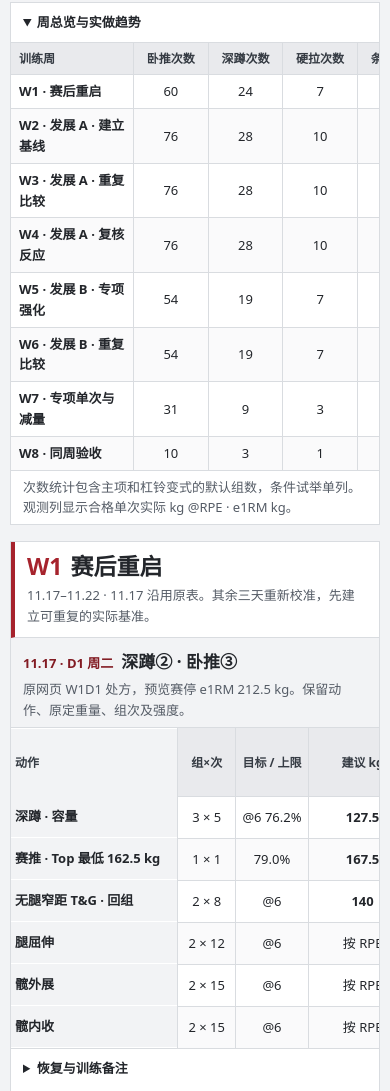
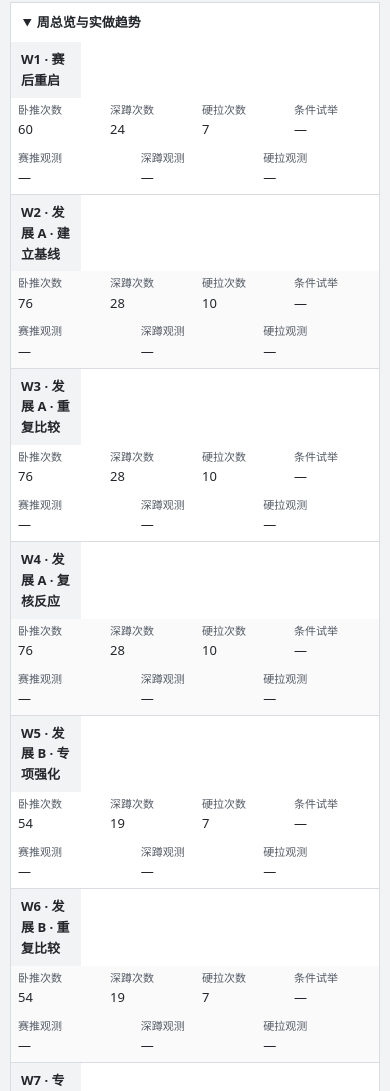
Before and after one commit to q2563114335-eng/8-week-powerlifting-plan, a plain HTML site: page index.html in a window 390 px wide. Shown: the part 484-1575 px from the top of the page. Drawn offline with Linux system fonts and the light colour scheme.

Commit message:
Make daily training tables fit mobile screens

```diff
--- a/index.html
+++ b/index.html
@@ -101,15 +101,77 @@ tbody tr:nth-child(even) > * { background: #fafafb; }
 .trend th:first-child { width: 12%; }
 .data-note { padding: 6px 12px; color: var(--muted); font-size: 13px; }
 footer { color: var(--muted); padding-top: 4px; padding-bottom: 16px; font-size: 13px; }
-@media (max-width: 660px) {
+@media screen and (max-width: 900px) {
+  .table-scroll { overflow: visible; }
+  .plan-table, .overview-table, .plan-table tbody, .overview-table tbody {
+    display: block;
+    min-width: 0;
+  }
+  .plan-table colgroup { display: none; }
+  .plan-table thead, .overview-table thead {
+    position: absolute;
+    width: 1px;
+    height: 1px;
+    overflow: hidden;
+    clip-path: inset(50%);
+    white-space: nowrap;
+  }
+  .plan-table tbody tr, .overview-table tbody tr {
+    display: grid;
+    grid-template-columns: repeat(12, minmax(0, 1fr));
+    border-bottom: 1px solid var(--grid);
+  }
+  .plan-table tbody th, .overview-table tbody th {
+    grid-column: 1 / -1;
+    min-width: 0;
+    width: auto;
+    border: 0;
+    padding: 7px 10px;
+    background: var(--wash);
+    overflow-wrap: anywhere;
+  }
+  .plan-table tbody td, .overview-table tbody td {
+    min-width: 0;
+    border: 0;
+    padding: 5px 7px 6px;
+    text-align: left;
+    overflow-wrap: anywhere;
+  }
+  .plan-table td[data-label]::before, .overview-table td[data-label]::before {
+    content: attr(data-label);
+    display: block;
+    margin-bottom: 2px;
+    color: var(--muted);
+    font-size: 11px;
+    line-height: 1.3;
+  }
+  .plan-table td:nth-child(n+2):nth-child(-n+4),
+  .overview-table td:nth-child(n+6) { grid-column: span 4; }
+  .plan-table td:nth-child(n+5):nth-child(-n+8),
+  .overview-table td:nth-child(n+2):nth-child(-n+5) { grid-column: span 3; }
+  .plan-table td:nth-child(n+5):nth-child(-n+8) { border-top: 1px solid var(--grid); }
+  .plan-table :is(input, select) {
+    width: 100%;
+    min-width: 0;
+    min-height: 44px;
+    padding: 3px 4px;
+  }
+  .plan-table td.assessment {
+    grid-column: 1 / -1;
+    display: flex;
+    align-items: center;
+    gap: 8px;
+    padding-top: 0;
+  }
+  .plan-table .assessment select { width: auto; min-width: 82px; }
+  .plan-table td.assessment-empty { display: none; }
+  .details-body { overflow-wrap: anywhere; }
+}
+@media screen and (max-width: 660px) {
   body { font-size: 13px; }
   header, main, footer { padding-inline: 10px; }
   .toolbar { padding: 8px; }
-  .plan-table { min-width: 725px; }
-  .plan-table td, .plan-table th { padding: 5px 4px; }
-  .plan-table .exercise { width: 23%; }
-  .plan-table .load { width: 15%; }
-  .plan-table tbody th:first-child, .plan-table thead th:first-child { position: sticky; left: 0; background: #f2f3f5; z-index: 1; }
+  .day :is(input, select, textarea) { font-size: 16px; }
 }
 @media print {
   body { background: white; font-size: 10px; }
@@ -409,13 +471,15 @@ function rowCells(original, day, mode) {
   const logField = (field, label, min, max, step) =>
     numField(id, field, name + " " + label, {value: log[field], min, max, step});
   const displayStatus = !row.sets ? "休息" : `${row.sets} × ${repsLabel}${optional ? "（可选）" : ""}`;
-  return `<tr id="row-${id}"><th scope="row">${html(name)}${row.note ? `<span class="exercise-note">${html(row.note)}</span>` : ""}</th>
-    <td>${displayStatus}</td><td>${html(intensity)}</td><td id="load-${id}"></td>
-    <td>${logField("kg", "实际 kg", 0, 650)}</td>
-    <td>${logField("sets", "实做组数", 0, 20, 1)}</td>
-    <td><input type="text" aria-label="${html(name)} 每组实做次数" data-scope="record" data-key="${id}" data-field="reps" value="${html(log.reps)}" inputmode="text" autocomplete="off"></td>
-    <td>${logField("last", "实际末组 RPE", 1, 10, 0.5)}</td>
-    <td>${assessment ? selector(id, "form", name + " 动作判定", log.form,
+  return `<tr id="row-${id}" role="row"><th scope="row" role="rowheader">${html(name)}${row.note ? `<span class="exercise-note">${html(row.note)}</span>` : ""}</th>
+    <td role="cell" data-label="组×次">${displayStatus}</td>
+    <td role="cell" data-label="目标 / 上限">${html(intensity)}</td>
+    <td role="cell" id="load-${id}" data-label="建议 kg"></td>
+    <td role="cell" data-label="实做 kg">${logField("kg", "实际 kg", 0, 650)}</td>
+    <td role="cell" data-label="实做组数">${logField("sets", "实做组数", 0, 20, 1)}</td>
+    <td role="cell" data-label="实做次数"><input type="text" aria-label="${html(name)} 每组实做次数" data-scope="record" data-key="${id}" data-field="reps" value="${html(log.reps)}" inputmode="text" autocomplete="off"></td>
+    <td role="cell" data-label="末组 RPE">${logField("last", "实际末组 RPE", 1, 10, 0.5)}</td>
+    <td role="cell" class="${assessment ? "assessment" : "assessment-empty"}" data-label="动作判定">${assessment ? selector(id, "form", name + " 动作判定", log.form,
       [["", "待记"], ["ok", "合格"], ["bad", "未达标"]]) : "—"}</td></tr>`;
 }
 
@@ -435,11 +499,11 @@ function sessionCard(day) {
     <div class="day-heading"><time class="date" datetime="${day.date}">${dateText(day.date)} · ${html(day.dayLabel)}</time><h3 id="${day.id}-title">${html(day.title)}</h3>
     <p class="session-copy">${html(mode === "pivot" ? day.pivotCopy ?? day.copy : day.copy)}</p>
     ${perDayInput && !day.archived ? `<div class="basis">${perDayInput}</div>` : ""}</div>
-    <div class="table-scroll"><table class="plan-table" aria-label="${html(day.title)}训练明细">
+    <div class="table-scroll"><table class="plan-table" role="table" aria-label="${html(day.title)}训练明细">
     <colgroup><col class="exercise"><col class="scheme"><col class="intensity"><col class="load"><col class="record"><col class="record"><col class="record"><col class="record"><col class="record"></colgroup>
-    <thead><tr><th scope="col">动作</th><th scope="col">组×次</th><th scope="col">目标 / 上限</th><th scope="col">建议 kg</th>
+    <thead role="rowgroup"><tr role="row"><th scope="col">动作</th><th scope="col">组×次</th><th scope="col">目标 / 上限</th><th scope="col">建议 kg</th>
     <th scope="col">实做 kg</th><th scope="col">实做组数</th><th scope="col">实做次数<br>逐组可用 /</th><th scope="col">末组 RPE</th><th scope="col">动作判定</th></tr></thead>
-    <tbody>${day.rows.map((row) => rowCells(row, day, mode)).join("")}</tbody></table></div>
+    <tbody role="rowgroup">${day.rows.map((row) => rowCells(row, day, mode)).join("")}</tbody></table></div>
     <details class="session-log" id="notes-${day.id}"><summary>恢复与训练备注</summary>
     <div class="inline">${noteFields.map(([field, label, min, max, step]) =>
       `<label>${label}${numField(day.id, field, label, {value: variables[field], scope: "daily", min, max, step})}</label>`).join("")}
@@ -529,14 +593,17 @@ function updateOverview() {
         if (result) recorded[row.family] = `${format(result.weight)} @${format(result.rpe)} · ${Math.round(result.estimate)}`;
       }
     }
-    return `<tr><th scope="row">W${weekNo} · ${html(mode === "pivot" ? "过渡" : week.title)}</th>
-    <td>${counts.b}</td><td>${counts.s}</td><td>${counts.d}</td><td>${counts.conditional || "—"}</td>
-    ${STRENGTH_KEYS.map((key) => `<td>${recorded[key] ?? "—"}</td>`).join("")}</tr>`;
+    return `<tr role="row"><th scope="row" role="rowheader">W${weekNo} · ${html(mode === "pivot" ? "过渡" : week.title)}</th>
+    <td role="cell" data-label="卧推次数">${counts.b}</td>
+    <td role="cell" data-label="深蹲次数">${counts.s}</td>
+    <td role="cell" data-label="硬拉次数">${counts.d}</td>
+    <td role="cell" data-label="条件试举">${counts.conditional || "—"}</td>
+    ${STRENGTH_KEYS.map((key) => `<td role="cell" data-label="${FAMILY[key]}观测">${recorded[key] ?? "—"}</td>`).join("")}</tr>`;
   }).join("");
-  element("overview").innerHTML = `<table class="overview-table"><thead><tr><th scope="col">训练周</th>
+  element("overview").innerHTML = `<table class="overview-table" role="table"><thead role="rowgroup"><tr role="row"><th scope="col">训练周</th>
     <th scope="col">卧推次数</th><th scope="col">深蹲次数</th><th scope="col">硬拉次数</th>
     <th scope="col">条件试举</th><th scope="col">赛推观测</th><th scope="col">深蹲观测</th><th scope="col">硬拉观测</th></tr>
-    </thead><tbody>${summaries}</tbody></table>`;
+    </thead><tbody role="rowgroup">${summaries}</tbody></table>`;
 }
 
 function locateSession(date, scroll = true) {
```
